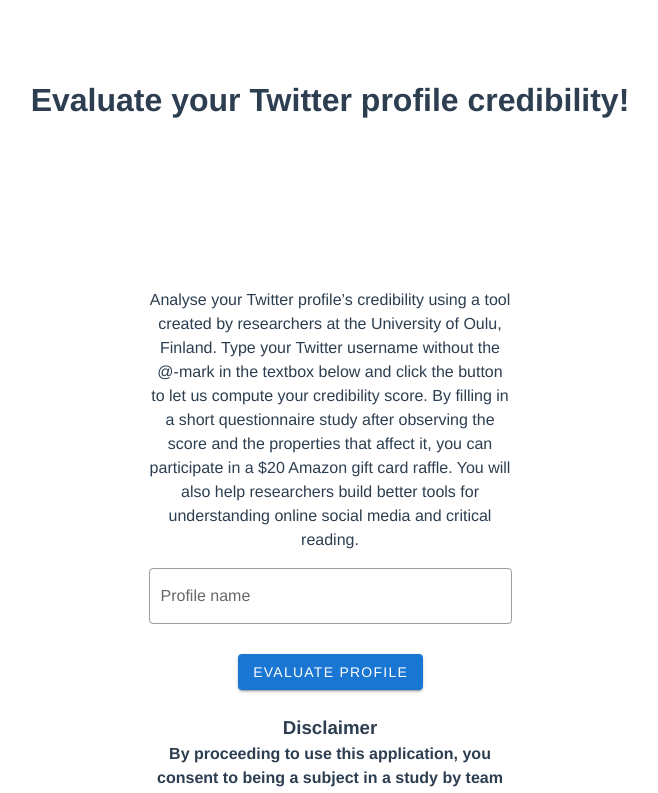
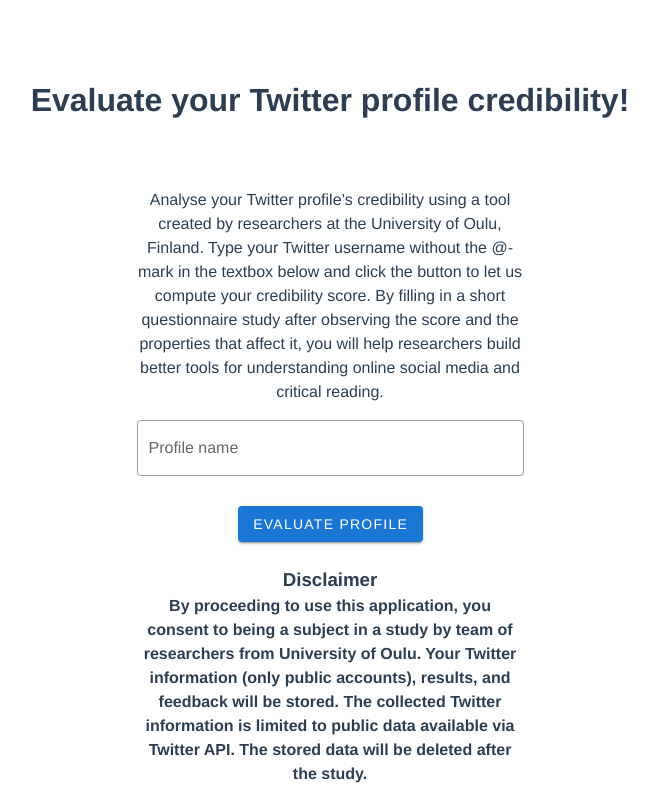
Before and after one commit to kannadan/ACP2-Twitter-Profile-Scoring, a Vue app in the folder twitter-rater-ui/: page /#/ in a window 1280 px wide. Shown: the top 793 px of the page, without its empty margins (310-968 px from the left). Built offline with nearby package versions, Linux system fonts and the light colour scheme; no server answers.

Commit message:
margin buffoonery, removed raffle

```diff
--- a/twitter-rater-ui/src/views/MainPage.vue
+++ b/twitter-rater-ui/src/views/MainPage.vue
@@ -3,10 +3,10 @@
         <v-row justify="center" align="top" class="my-16">
             <h1>Evaluate your Twitter profile credibility!</h1>
         </v-row>
-        <v-container fill-height fluid>
-            <v-row align="center" justify="center">
-                <v-col md="4">
-                    <p>Analyse your Twitter profile’s credibility using a tool created by researchers at the University of Oulu, Finland. Type your Twitter username without the @-mark in the textbox below and click the button to let us compute your credibility score. By filling in a short questionnaire study after observing the score and the properties that affect it, you can participate in a $20 Amazon gift card raffle. You will also help researchers build better tools for understanding online social media and critical reading.</p>
+        <v-container  fluid>
+            <v-row align="center" justify="center" >
+                <v-col md="4" class="pa-0">
+                    <p>Analyse your Twitter profile’s credibility using a tool created by researchers at the University of Oulu, Finland. Type your Twitter username without the @-mark in the textbox below and click the button to let us compute your credibility score. By filling in a short questionnaire study after observing the score and the properties that affect it, you will help researchers build better tools for understanding online social media and critical reading.</p>
                     <v-text-field
                         v-model="searchTerm"
                         label="Profile name"
--- a/twitter-rater-ui/src/views/ProfilePage.vue
+++ b/twitter-rater-ui/src/views/ProfilePage.vue
@@ -1,10 +1,13 @@
 <template>
     <v-container fluid align="start">
-        <v-row justify="center" align="start">
+        <v-row justify="center" align="top" class="mt-16">
+            <v-col>
                 <h1>{{ username }}</h1>
+                <p>Your credibility score was computed using a simple Machine Learning algorithm that takes into account several factors of your profile, and also incorporates your latest tweets as input.</p>
+            </v-col>
         </v-row>
         <v-row justify="center" align="start">
-                <p>Your credibility score was computed using a simple Machine Learning algorithm that takes into account several factors of your profile, and also incorporates your latest tweets as input.</p>
+
         </v-row>
         <v-row justify="center" class="mt-8" fill-height>
             <v-col md=5 class="mt-6">
@@ -87,7 +90,7 @@
                         <a :href="feedbackLink" @click.prevent="feedbackClick">
                             <h1>Fill in the final questionnaire</h1>
                         </a>
-                        <p class="">By filling in the questionnaire, you will help researchers. We will also raffle a $20 Amazon gift card among the participants.</p>
+                        <p class="">By filling in the questionnaire, you will help researchers.</p>
 
                     </v-col>
                 </v-row>
```
